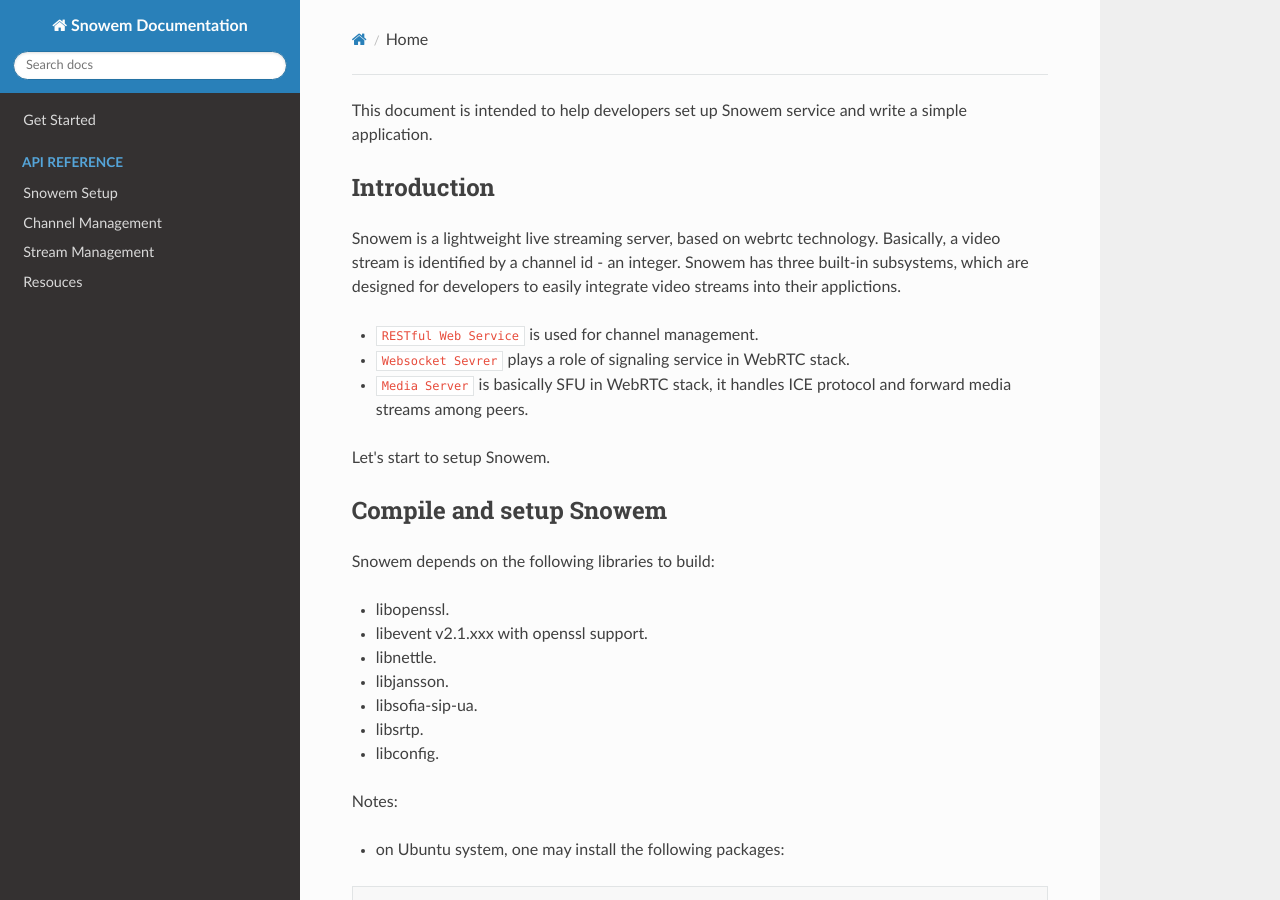
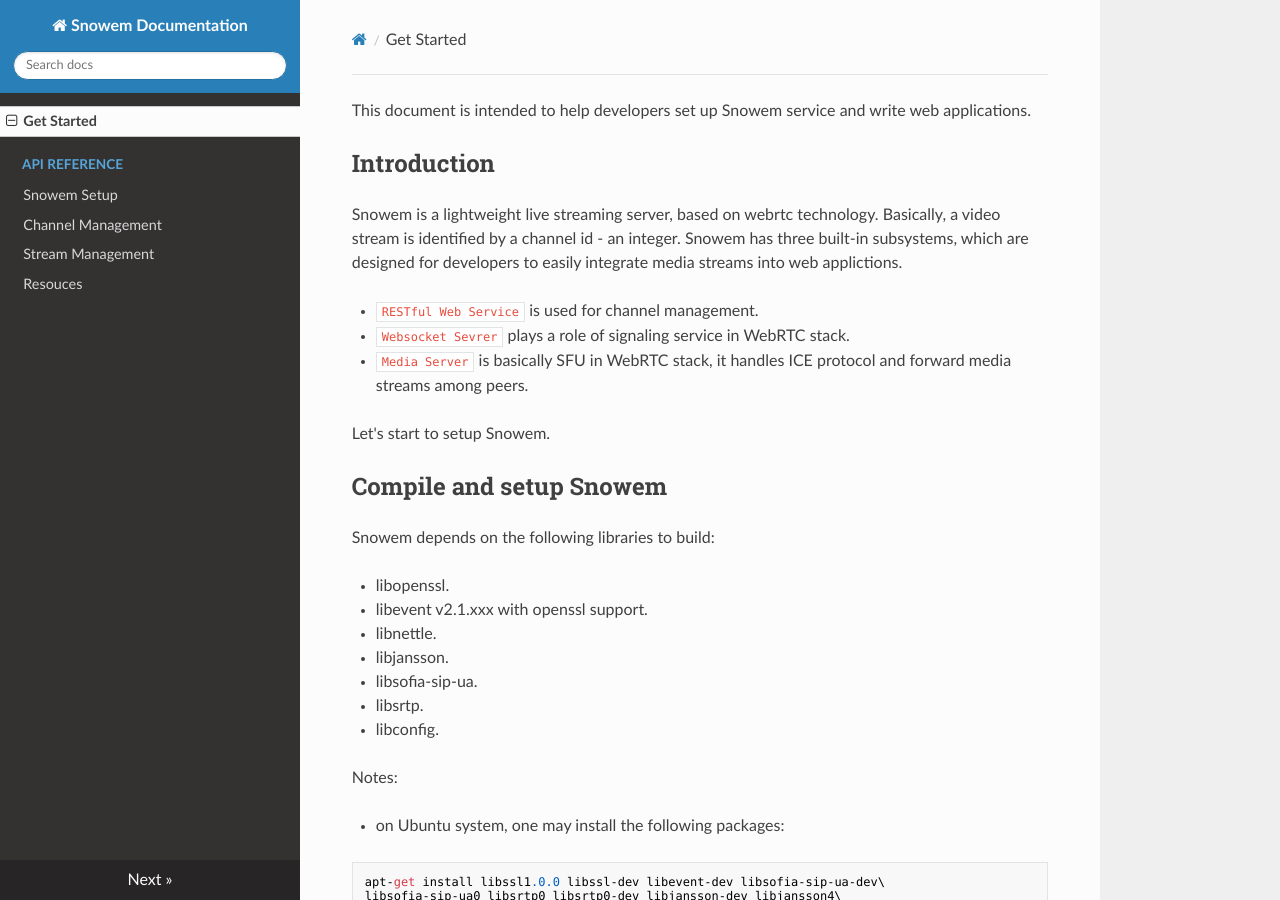
Before and after one commit to 4byte/snowem-docs, an MkDocs documentation site: the page built from docs/index.md, in a window 1280 px wide and 900 px high. Built offline with MkDocs 1.6.1, drawn with Linux system fonts in a browser that asks for light colours; nearby versions of some CDN libraries; old or Windows-style settings are respelled for this version of MkDocs.

Commit message:
minor fix

```diff
--- a/docs/index.md
+++ b/docs/index.md
@@ -1,7 +1,7 @@
-This document is intended to help developers set up Snowem service and write a simple application.
+This document is intended to help developers set up Snowem service and write web applications.
 
 ## Introduction
-Snowem is a lightweight live streaming server, based on webrtc technology. Basically, a video stream is identified by a channel id - an integer. Snowem has three built-in subsystems, which are designed for developers to easily integrate video streams into their applictions.
+Snowem is a lightweight live streaming server, based on webrtc technology. Basically, a video stream is identified by a channel id - an integer. Snowem has three built-in subsystems, which are designed for developers to easily integrate media streams into web applictions.
 
  * `RESTful Web Service` is used for channel management.
  * `Websocket Sevrer` plays a role of signaling service in WebRTC stack.
--- a/mkdocs.yml
+++ b/mkdocs.yml
@@ -1,6 +1,6 @@
 site_name: Snowem Documentation
 pages:
-  - Get Started: get_started.md
+  - Get Started: index.md
   - API Reference:
     - Snowem Setup: sdk.md
     - Channel Management: channelmgr.md
```
